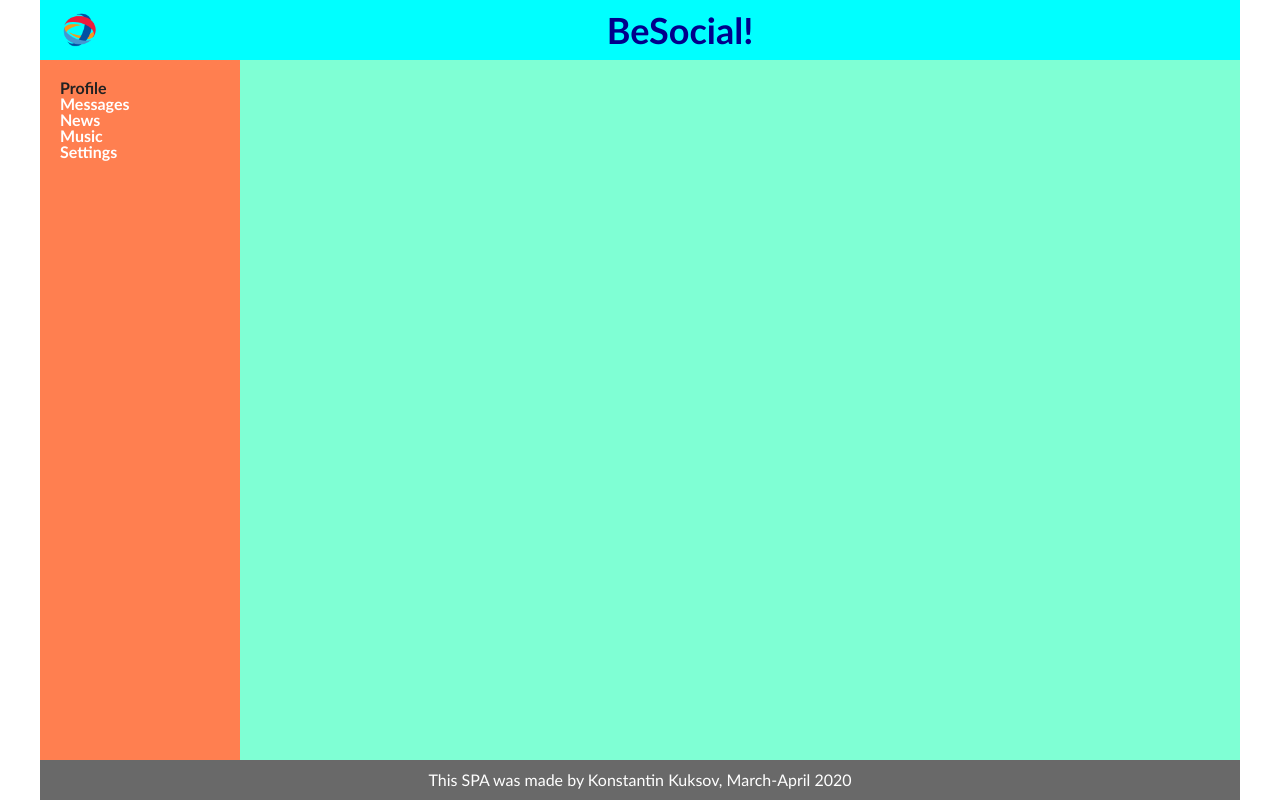
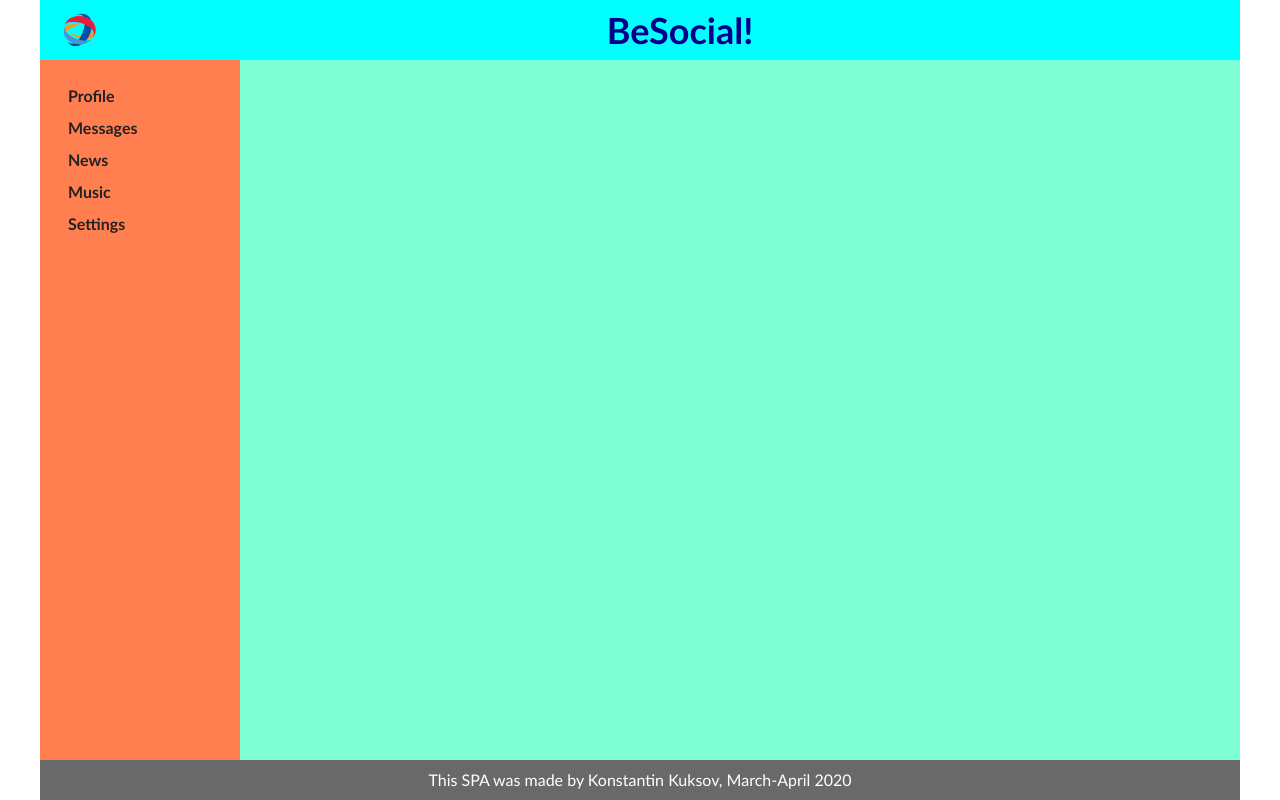
Before and after one commit to kalmykovanton/BeSocial, a React (Create React App) app: page / in a window 1280 px wide. Built offline with nearby package versions, Linux system fonts and the light colour scheme.

Commit message:
change tags <a> to <NavLink>, use activeClassName

```diff
--- a/src/components/Navbar/Navbar.jsx
+++ b/src/components/Navbar/Navbar.jsx
@@ -1,23 +1,24 @@
 import React from 'react';
 import styles from './Navbar.module.css';
+import {NavLink} from 'react-router-dom';
 
 const Navbar = () => {
 	return (
 		<nav className={styles.nav}>
-			<div className={`${styles.item} ${styles.active}`}>
-				<a href="/profile">Profile</a>
+			<div className={styles.item}>
+				<NavLink to="/profile" activeClassName={styles.active}>Profile</NavLink>
 			</div>
 			<div className={styles.item}>
-				<a href="/dialogs">Messages</a>
+				<NavLink to="/dialogs" activeClassName={styles.active}>Messages</NavLink>
 			</div>
 			<div className={styles.item}>
-				<a href="/news">News</a>
+				<NavLink to="/news" activeClassName={styles.active}>News</NavLink>
 			</div>
 			<div className={styles.item}>
-				<a href="/music">Music</a>
+				<NavLink to="/music" activeClassName={styles.active}>Music</NavLink>
 			</div>
 			<div className={styles.item}>
-				<a href="/settings">Settings</a>
+				<NavLink to="/settings" activeClassName={styles.active}>Settings</NavLink>
 			</div>
 		</nav>
 	)
--- a/src/components/Navbar/Navbar.module.css
+++ b/src/components/Navbar/Navbar.module.css
@@ -5,11 +5,15 @@
 }
 
 .item a {
-    color: white;
+    color: #222222;
     text-decoration: none;
     font-weight: bold;
 }
 
-.active a {
-    color: #222222;
+.item {
+    padding: 8px;
 }
+
+.item a.active {
+    color: white;
+}
```
